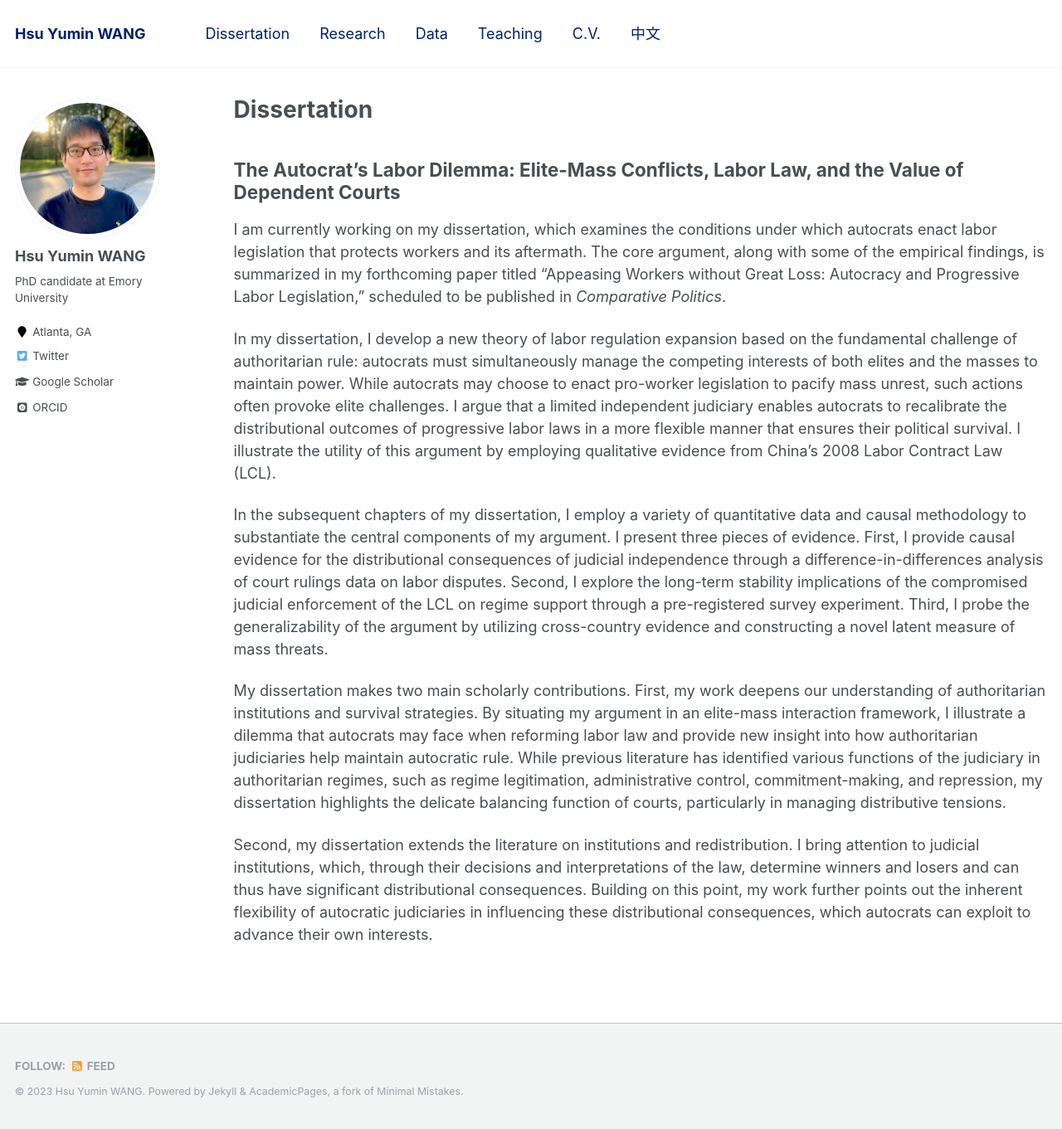
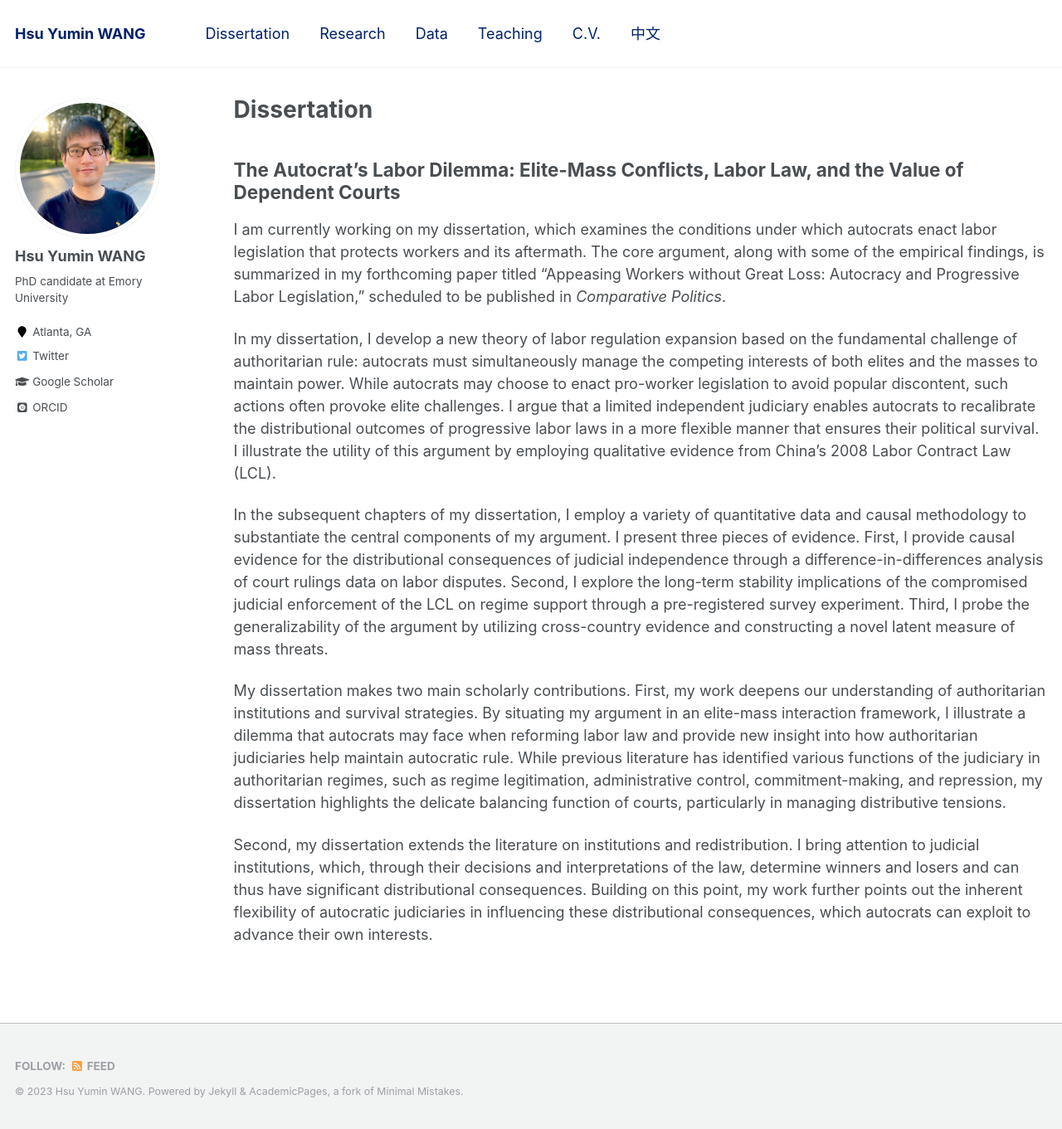
Before and after one commit to hsuyumin/hsuyumin.github.io, a Jekyll site: the page built from _pages/dissertation.md, in a window 1280 px wide and 1361 px high. Shown: the whole window at 83% size. Built offline with Jekyll 4.4.1, drawn with Linux system fonts in a browser that asks for light colours; some web fonts are replaced.

Commit message:
Update dissertation.md

```diff
--- a/_pages/dissertation.md
+++ b/_pages/dissertation.md
@@ -12,7 +12,7 @@ redirect_from:
 
 I am currently working on my dissertation, which examines the conditions under which autocrats enact labor legislation that protects workers and its aftermath. The core argument, along with some of the empirical findings, is summarized in my forthcoming paper titled "Appeasing Workers without Great Loss: Autocracy and Progressive Labor Legislation," scheduled to be published in _Comparative Politics_.
 
-In my dissertation, I develop a new theory of labor regulation expansion based on the fundamental challenge of authoritarian rule: autocrats must simultaneously manage the competing interests of both elites and the masses to maintain power. While autocrats may choose to enact pro-worker legislation to pacify mass unrest, such actions often provoke elite challenges. I argue that a limited independent judiciary enables autocrats to recalibrate the distributional outcomes of progressive labor laws in a more flexible manner that ensures their political survival. I illustrate the utility of this argument by employing qualitative evidence from China’s 2008 Labor Contract Law (LCL).
+In my dissertation, I develop a new theory of labor regulation expansion based on the fundamental challenge of authoritarian rule: autocrats must simultaneously manage the competing interests of both elites and the masses to maintain power. While autocrats may choose to enact pro-worker legislation to avoid popular discontent, such actions often provoke elite challenges. I argue that a limited independent judiciary enables autocrats to recalibrate the distributional outcomes of progressive labor laws in a more flexible manner that ensures their political survival. I illustrate the utility of this argument by employing qualitative evidence from China’s 2008 Labor Contract Law (LCL).
 
 In the subsequent chapters of my dissertation, I employ a variety of quantitative data and causal methodology to substantiate the central components of my argument. I present three pieces of evidence. First, I provide causal evidence for the distributional consequences of judicial independence through a difference-in-differences analysis of court rulings data on labor disputes. Second, I explore the long-term stability implications of the compromised judicial enforcement of the LCL on regime support through a pre-registered survey experiment. Third, I probe the generalizability of the argument by utilizing cross-country evidence and constructing a novel latent measure of mass threats.
 
```
